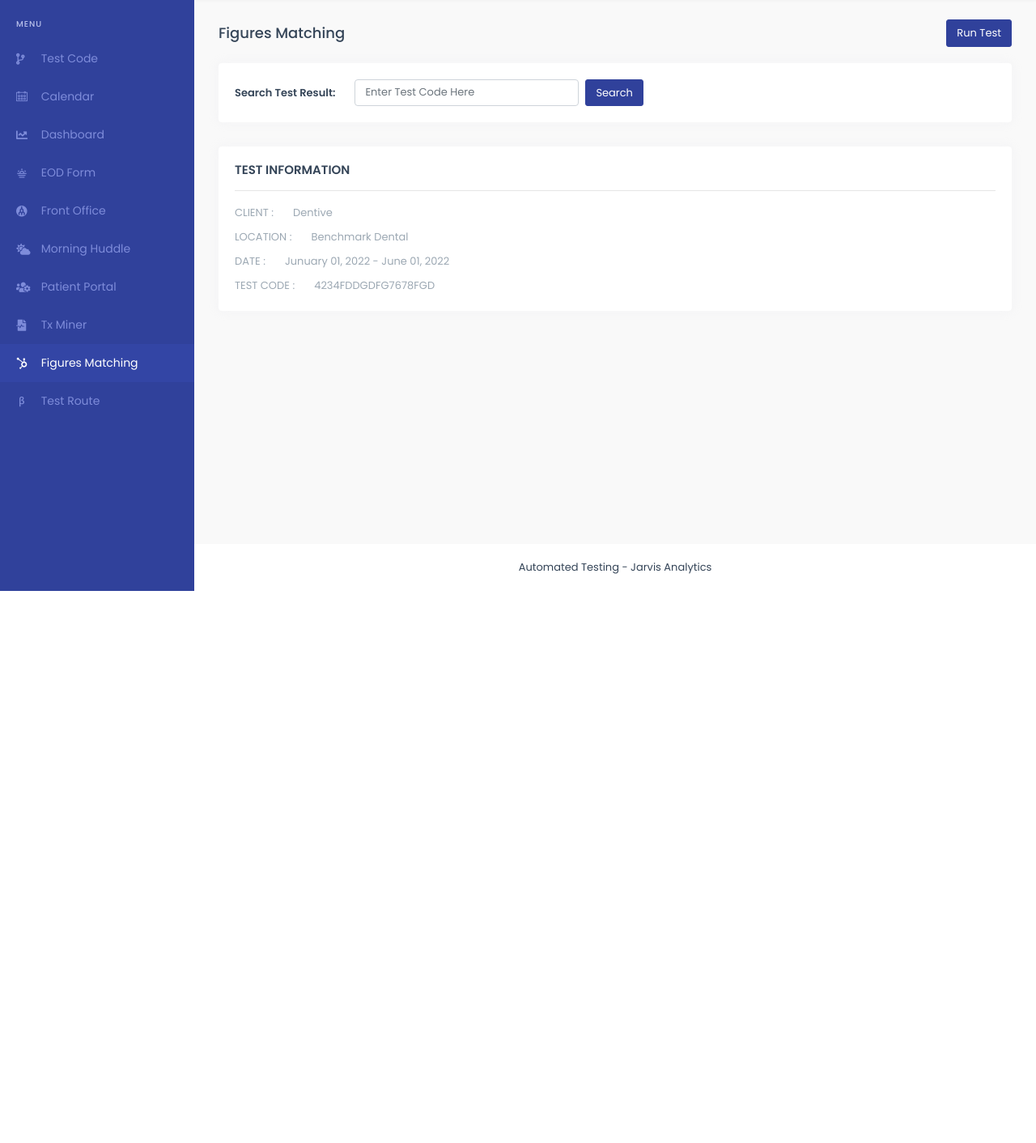
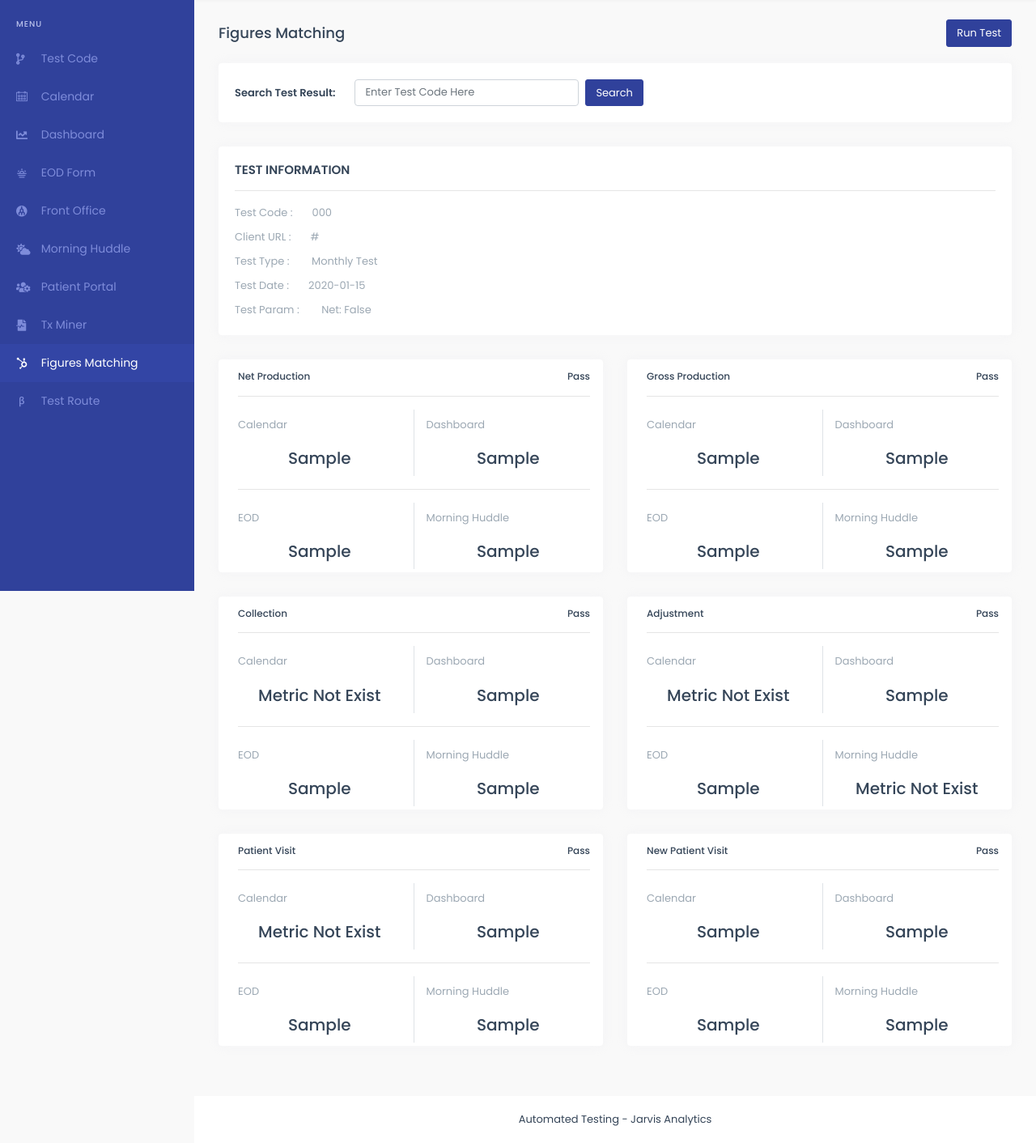
Before and after one commit to Jonbert23/SoloAutomatedTest, a Flask app: page /figures-matching in a window 1280 px wide. Shown: the part 70-1482 px from the top of the page at 81% size. Before the commit the page ends 800 px from the top, so only its background shows below. Run offline with Flask 2, Linux system fonts and the light colour scheme; tables that the repository leaves empty hold one stand-in row (values such as "Sample post"); parts of the project's set-up code (start-up, migrations or seed data) failed here and were passed over; some libraries are stand-ins or nearby versions.

Commit message:
Figures Update

```diff
--- a/Project/Controller/Eod_Controller/Eod_routes.py
+++ b/Project/Controller/Eod_Controller/Eod_routes.py
@@ -1,8 +1,5 @@
-<<<<<<< HEAD
 # from crypt import methods
-=======
 #from crypt import methods
->>>>>>> fe7594e4ed023e9b70310bd3e16b5c3864273bfe
 from flask import Blueprint, render_template, url_for, request, redirect
 from flask_login import login_required, current_user
 from webdriver_manager.chrome import ChromeDriverManager
--- a/Project/Controller/Figures_Controller/Figures_routes.py
+++ b/Project/Controller/Figures_Controller/Figures_routes.py
@@ -3,6 +3,7 @@ from flask import Blueprint, render_template, url_for, request, redirect,flash
 from flask_login import login_required, current_user
 import time
 import datetime
+import uuid
 #Importing Selenium Dependecies
 from webdriver_manager.chrome import ChromeDriverManager
 from selenium.webdriver.common.desired_capabilities import DesiredCapabilities
@@ -18,13 +19,15 @@ from Project.Controller.Figures_Controller.Calendar import Calendar
 from Project.Controller.Figures_Controller.Mh import MorningHuddle
 from Project.Controller.Global_Controller.Single_date_picker import SinglePicker
 from Project.Controller.Global_Controller.Range_date_picker import DateFilter
+from Project.models import FiguresMatching
+from Project import db
+
 
 
 fm = Blueprint('fm', __name__)
 
 @fm.route("/figures-matching",methods=['GET', 'POST'])
 def figuresMatching():
-
     if request.method == 'POST':
         #Request-------------------------------------------------------------------------------------
         modules = request.form.getlist('Module[]')
@@ -37,31 +40,97 @@ def figuresMatching():
         test_day = request.form['test_day']
         param = request.form['param']
 
-        print(param)
-        # Declaring Selenium driver--------------------------------------------------------------------
+        test_date = ''
+        if test_type == 'daily':
+            test_date = test_day
+        else:
+            test_date = test_month
+
+        test_code = uuid.uuid4().hex
+        new_figures_matching = FiguresMatching(
+            user_id = current_user.id,
+            test_code = test_code,
+            client_url = client_url,
+            test_type  = test_type,
+            query_param  = param,
+            test_date  = test_date
+        )
+        db.session.add(new_figures_matching)
+        db.session.commit()
+
+        #Declaring Selenium driver--------------------------------------------------------------------
         options = Options()
         options.add_experimental_option('excludeSwitches', ['enable-logging'])
         driver = webdriver.Chrome(ChromeDriverManager().install(), chrome_options=options)
 
-        # Calling Login Global Test -----------------------------------------------------------------
+        #Calling Login Global Test -----------------------------------------------------------------
         Login.login(driver, client_url, client_username, client_password)
+
 
         for module in modules:
             if module == "eod":
-                eod_data = Eod.main(driver, metrics, client_url, test_type, test_month, test_day)
+                eod_data = Eod.main(driver, metrics, client_url, test_type, test_month, test_day, test_code)
 
             if module == "dashboard":
-                dash_data = Dashboard.main(driver, metrics, client_url, test_type, test_month, test_day)
-                print(dash_data[0])
+                dash_data = Dashboard.main(driver, metrics, client_url, test_type, test_month, test_day, test_code)
 
             if module == "calendar":
-                calendar_data = Calendar.main(driver, metrics, client_url , test_month, param)
+                calendar_data = Calendar.main(driver, metrics, client_url , test_month, param, test_code)
 
             if module == 'morning_huddle':
-                mh_data = MorningHuddle.main(driver, metrics, client_url, test_day, param)
+                mh_data = MorningHuddle.main(driver, metrics, client_url, test_day, param, test_code)
 
         driver.quit()
+        flash('Your Test Code: '+test_code, 'info')
 
-        return render_template('Figures_Template/Figures_index.html')
+    data = FiguresMatching.query.order_by(FiguresMatching.id.desc()).first()
+    net_prod_data = [data.dash_netProd, data.cal_netProd, data.eod_netProd, data.mh_netProd]
+    net_prod_result = Result.result(net_prod_data)
 
-    return render_template('Figures_Template/Figures_index.html')
+    gross_prod_data = [data.dash_grossProd, data.cal_grossProd, data.eod_grossProd, data.mh_grossProd ]
+    gross_prod_result = Result.result(gross_prod_data)
+
+    collection_data = [data.dash_collection, data.eod_collection, data.mh_collection]
+    collection_result = Result.result(collection_data)
+
+    adjustment_data = [data.dash_adjusment, data.eod_adjusment]
+    adjustment_result = Result.result(adjustment_data)
+
+    pts_data = [data.dash_pts, data.eod_pts]
+    pts_result = Result.result(pts_data)
+
+    npt_data = [data.dash_npt, data.cal_npt, data.eod_npt, data.mh_npt]
+    npt_result = Result.result(npt_data)
+
+
+    return render_template('Figures_Template/Figures_index.html',
+                           data = data,
+                           net_prod_result = net_prod_result,
+                           gross_prod_result = gross_prod_result,
+                           collection_result = collection_result,
+                           adjustment_result = adjustment_result,
+                           pts_result = pts_result,
+                           npt_result = npt_result)
+
+
+class Result:
+
+    def result(data_arary):
+        done = 'false'
+        test_result = 'N/A'
+        for i in range(len(data_arary)):
+            for j in range(len(data_arary)):
+                if data_arary[i] != 'N/A' and data_arary[j] != 'N/A':
+                    data_arary[i] = data_arary[i].replace("$","").replace(",","").replace(" ","").replace("(","-").replace(")","")
+                    data_arary[j] = data_arary[j].replace("$","").replace(",","").replace(" ","").replace("(","-").replace(")","")
+
+                    if data_arary[i] ==  data_arary[j]:
+                        test_result = 'Pass'
+                    else:
+                        test_result = 'Fail'
+                        done = 'true'
+                if done == 'true':
+                    break
+            if done == 'true':
+                break
+        return test_result
--- a/Project/Controller/Test_Route/Test.py
+++ b/Project/Controller/Test_Route/Test.py
@@ -29,6 +29,7 @@ def testing():
     }
     data = [financial, dash, ops]
 
-    message = 'Two way to run the figures matching Test '
+    for i in range(3):
+        flash('Hello fuckers!!')
 
     return render_template("test.html", data=data, financial=financial, dash=dash, ops=ops)
--- a/Project/models.py
+++ b/Project/models.py
@@ -124,6 +124,7 @@ class EodBreakdownTest(UserMixin, db.Model):
 
 class FiguresMatching(UserMixin, db.Model):
     id = db.Column(db.Integer, primary_key=True)
+    user_id = db.Column(db.Integer)
     test_code = db.Column(db.String(100), nullable=True)
     client_url = db.Column(db.String(100), nullable=True)
     test_type = db.Column(db.String(100), nullable=True)
@@ -149,3 +150,4 @@ class FiguresMatching(UserMixin, db.Model):
     mh_collection = db.Column(db.String(100), nullable=True, default='N/A')
     mh_npt = db.Column(db.String(100), nullable=True, default='N/A')
     mh_pts = db.Column(db.String(100), nullable=True, default='N/A')
+    created_at = db.Column(db.DateTime, nullable=False, default=datetime.now)
--- a/Project/templates/Figures_Template/Figures_index.html
+++ b/Project/templates/Figures_Template/Figures_index.html
@@ -9,10 +9,13 @@
 {% endblock test_button %}
 
 {% block content %}
+
     <!--Seacrh Section-->
     {% include "Figures_Template/Sections/Search_section.html" %}
     <!--Infro Section-->
     {% include "Figures_Template/Sections/Info_section.html" %}
+    <!--Figures Section-->
+    {% include "Figures_Template/Sections/Figures_section.html" %}
 
     <!--Test Modal-->
     {% include "Figures_Template/Modal/Fm_test_modal.html" %}
@@ -50,6 +53,7 @@
             document.getElementById("test_month").required = true;
             document.getElementById("test_date").required = false;
             document.getElementById("daily_radio").checked = false;
+            document.getElementById("calendar").hidden = false;
         }
         if (daily_radio.checked == true){
             document.getElementById("morning_huddle").hidden = false;
@@ -58,9 +62,10 @@
             document.getElementById("monthly").hidden = true;
             document.getElementById("test_month").required = false;
             document.getElementById("monthly_radio").checked = false;
+            document.getElementById("calendar").hidden = true;
+            document.getElementById("calendar").checked = false;
         }
     }
-
 </script>
 
 
--- a/Project/templates/Figures_Template/Modal/Fm_test_modal.html
+++ b/Project/templates/Figures_Template/Modal/Fm_test_modal.html
@@ -69,7 +69,7 @@
                             <div class="col-md-6">
                                 <label>List Of Modules</label>
                                 <div>
-                                    <div class="form-check">
+                                    <div class="form-check" id="calendar">
                                         <input class="form-check-input" type="checkbox" name="Module[]" value="calendar"/>
                                         <label class="form-check-label">Calendar</label>
                                     </div>
--- /dev/null
+++ b/Project/templates/Figures_Template/Sections/Figures_section.html
@@ -0,0 +1,209 @@
+<div class="row">
+
+
+    <div class="col-md-6">
+        <div class="card">
+            <div class="card-heading p-1 pl-4 pr-3">
+                <div>
+                    <h5 class="font-12 one-line-text">Net Production<span class="float-right">{{ net_prod_result }}</span></h5>
+                </div>
+                <hr>
+                <div class="row">
+                    <div class="col-md-6 border-right">
+                        <p class="text-muted mt-2 mb-0 pb-2">Calendar</p>
+                        <h3 class="text-center font-20">{{ data.cal_netProd }}</h3>
+                    </div>
+
+                    <div class="col-md-6">
+                        <p class="text-muted mt-2 mb-0 pb-2 one-line-text">Dashboard</p>
+                        <h3 class="text-center font-20">{{ data.dash_netProd }}</h3>
+                    </div>
+                </div>
+                <hr>
+                <div class="row">
+                    <div class="col-md-6 border-right">
+                        <p class="text-muted mt-2 mb-0 pb-2">EOD</p>
+                        <h3 class="text-center font-20">{{ data.eod_netProd }}</h3>
+                    </div>
+
+                    <div class="col-md-6">
+                        <p class="text-muted mt-2 mb-0 pb-2 one-line-text">Morning Huddle</p>
+                        <h3 class="text-center font-20">{{ data.mh_netProd }}</h3>
+                    </div>
+                </div>
+            </div>
+        </div>
+    </div>
+
+    <div class="col-md-6">
+        <div class="card">
+            <div class="card-heading p-1 pl-4 pr-3">
+                <div>
+                    <h5 class="font-12 one-line-text">Gross Production<span class="float-right">{{ gross_prod_result }}</span></h5>
+                </div>
+                <hr>
+                <div class="row">
+                    <div class="col-md-6 border-right">
+                        <p class="text-muted mt-2 mb-0 pb-2">Calendar</p>
+                        <h3 class="text-center font-20">{{ data.cal_grossProd }}</h3>
+                    </div>
+
+                    <div class="col-md-6">
+                        <p class="text-muted mt-2 mb-0 pb-2 one-line-text">Dashboard</p>
+                        <h3 class="text-center font-20">{{ data.dash_grossProd }}</h3>
+                    </div>
+                </div>
+                <hr>
+                <div class="row">
+                    <div class="col-md-6 border-right">
+                        <p class="text-muted mt-2 mb-0 pb-2">EOD</p>
+                        <h3 class="text-center font-20">{{ data.eod_grossProd }}</h3>
+                    </div>
+
+                    <div class="col-md-6">
+                        <p class="text-muted mt-2 mb-0 pb-2 one-line-text">Morning Huddle</p>
+                        <h3 class="text-center font-20">{{data.mh_grossProd}}</h3>
+                    </div>
+                </div>
+            </div>
+        </div>
+    </div>
+
+    <div class="col-md-6">
+        <div class="card">
+            <div class="card-heading p-1 pl-4 pr-3">
+                <div>
+                    <h5 class="font-12 one-line-text">Collection<span class="float-right">{{ collection_result }}</span></h5>
+                </div>
+                <hr>
+                <div class="row">
+                    <div class="col-md-6 border-right">
+                        <p class="text-muted mt-2 mb-0 pb-2">Calendar</p>
+                        <h3 class="text-center font-20">Metric Not Exist</h3>
+                    </div>
+
+                    <div class="col-md-6">
+                        <p class="text-muted mt-2 mb-0 pb-2 one-line-text">Dashboard</p>
+                        <h3 class="text-center font-20">{{ data.dash_collection }}</h3>
+                    </div>
+                </div>
+                <hr>
+                <div class="row">
+                    <div class="col-md-6 border-right">
+                        <p class="text-muted mt-2 mb-0 pb-2">EOD</p>
+                        <h3 class="text-center font-20">{{ data.eod_collection }}</h3>
+                    </div>
+
+                    <div class="col-md-6">
+                        <p class="text-muted mt-2 mb-0 pb-2 one-line-text">Morning Huddle</p>
+                        <h3 class="text-center font-20">{{ data.mh_collection  }}</h3>
+                    </div>
+                </div>
+            </div>
+        </div>
+    </div>
+
+    <div class="col-md-6">
+        <div class="card">
+            <div class="card-heading p-1 pl-4 pr-3">
+                <div>
+                    <h5 class="font-12 one-line-text">Adjustment<span class="float-right">{{ adjustment_result }}</span></h5>
+                </div>
+                <hr>
+                <div class="row">
+                    <div class="col-md-6 border-right">
+                        <p class="text-muted mt-2 mb-0 pb-2">Calendar</p>
+                        <h3 class="text-center font-20">Metric Not Exist</h3>
+                    </div>
+
+                    <div class="col-md-6">
+                        <p class="text-muted mt-2 mb-0 pb-2 one-line-text">Dashboard</p>
+                        <h3 class="text-center font-20">{{ data.dash_adjusment }}</h3>
+                    </div>
+                </div>
+                <hr>
+                <div class="row">
+                    <div class="col-md-6 border-right">
+                        <p class="text-muted mt-2 mb-0 pb-2">EOD</p>
+                        <h3 class="text-center font-20">{{ data.eod_adjusment }}</h3>
+                    </div>
+
+                    <div class="col-md-6">
+                        <p class="text-muted mt-2 mb-0 pb-2 one-line-text">Morning Huddle</p>
+                        <h3 class="text-center font-20">Metric Not Exist</h3>
+                    </div>
+                </div>
+            </div>
+        </div>
+    </div>
+
+    <div class="col-md-6">
+        <div class="card">
+            <div class="card-heading p-1 pl-4 pr-3">
+                <div>
+                    <h5 class="font-12 one-line-text">Patient Visit<span class="float-right">{{ pts_result }}</span></h5>
+                </div>
+                <hr>
+                <div class="row">
+                    <div class="col-md-6 border-right">
+                        <p class="text-muted mt-2 mb-0 pb-2">Calendar</p>
+                        <h3 class="text-center font-20">Metric Not Exist</h3>
+                    </div>
+
+                    <div class="col-md-6">
+                        <p class="text-muted mt-2 mb-0 pb-2 one-line-text">Dashboard</p>
+                        <h3 class="text-center font-20">{{ data.dash_pts }}</h3>
+                    </div>
+                </div>
+                <hr>
+                <div class="row">
+                    <div class="col-md-6 border-right">
+                        <p class="text-muted mt-2 mb-0 pb-2">EOD</p>
+                        <h3 class="text-center font-20">{{ data.eod_pts }}</h3>
+                    </div>
+
+                    <div class="col-md-6">
+                        <p class="text-muted mt-2 mb-0 pb-2 one-line-text">Morning Huddle</p>
+                        <h3 class="text-center font-20">{{data.mh_pts }}</h3>
+                    </div>
+                </div>
+            </div>
+        </div>
+    </div>
+
+    <div class="col-md-6">
+        <div class="card">
+            <div class="card-heading p-1 pl-4 pr-3">
+                <div>
+                    <h5 class="font-12 one-line-text">New Patient Visit<span class="float-right">{{ npt_result }}</span></h5>
+                </div>
+                <hr>
+                <div class="row">
+                    <div class="col-md-6 border-right">
+                        <p class="text-muted mt-2 mb-0 pb-2">Calendar</p>
+                        <h3 class="text-center font-20">{{data.cal_npt}}</h3>
+                    </div>
+
+                    <div class="col-md-6">
+                        <p class="text-muted mt-2 mb-0 pb-2 one-line-text">Dashboard</p>
+                        <h3 class="text-center font-20">{{ data.dash_npt }}</h3>
+                    </div>
+                </div>
+                <hr>
+                <div class="row">
+                    <div class="col-md-6 border-right">
+                        <p class="text-muted mt-2 mb-0 pb-2">EOD</p>
+                        <h3 class="text-center font-20">{{ data.eod_npt }}</h3>
+                    </div>
+
+                    <div class="col-md-6">
+                        <p class="text-muted mt-2 mb-0 pb-2 one-line-text">Morning Huddle</p>
+                        <h3 class="text-center font-20">{{ data.mh_npt }}</h3>
+                    </div>
+                </div>
+            </div>
+        </div>
+    </div>
+
+
+</div>
--- a/Project/templates/Figures_Template/Sections/Info_section.html
+++ b/Project/templates/Figures_Template/Sections/Info_section.html
@@ -4,11 +4,21 @@
             <div class="card-body">
                 <h4 class="mt-0 header-title">Test Information</h4>
                 <hr>
-                <p class="text-muted mt-2 mb-0 text-uppercase">Client   :<span class="ml-4 text-capitalize">Dentive</span></p>
-                <p class="text-muted mt-2 mb-0 text-uppercase">location   :<span class="ml-4 text-capitalize">benchmark dental</span></p>
-                <p class="text-muted mt-2 mb-0 text-uppercase">date   :<span class="ml-4 text-capitalize">junuary 01, 2022 - june 01, 2022</span></p>
-                <p class="text-muted mt-2 mb-0 text-uppercase">test code   :<span class="ml-4">4234fddgdfg7678fgd</span></p>
-
+                <p class="text-muted mt-2 mb-0">Test Code   :<span class="ml-4">{{ data.test_code }}</span></p>
+                <p class="text-muted mt-2 mb-0">Client URL  :<span class="ml-4">{{ data.client_url }}</span></p>
+                <p class="text-muted mt-2 mb-0">Test Type   :
+                    {% if data.test_type == 'daily'%}
+                        <span class="ml-4 text-capitalize"> Daily Test </span></p>
+                    {% else %}
+                        <span class="ml-4 text-capitalize"> Monthly Test </span></p>
+                    {% endif %}
+                <p class="text-muted mt-2 mb-0">Test Date :<span class="ml-4">{{ data.test_date }}</span></p>
+                <p class="text-muted mt-2 mb-0">Test Param   :
+                    {% if data.query_param  == 'net_true'%}
+                        <span class="ml-4 text-capitalize"> Net: True </span></p>
+                    {% else %}
+                        <span class="ml-4 text-capitalize"> Net: False </span></p>
+                    {% endif %}
             </div>
         </div>
     </div>
```
Also changed, not shown: Project/Controller/Figures_Controller/Calendar.py (+16 -15 lines), Project/Controller/Figures_Controller/Dashboard.py (+18 -17 lines), Project/Controller/Figures_Controller/Eod.py (+20 -16 lines), Project/Controller/Figures_Controller/Mh.py (+18 -17 lines).
